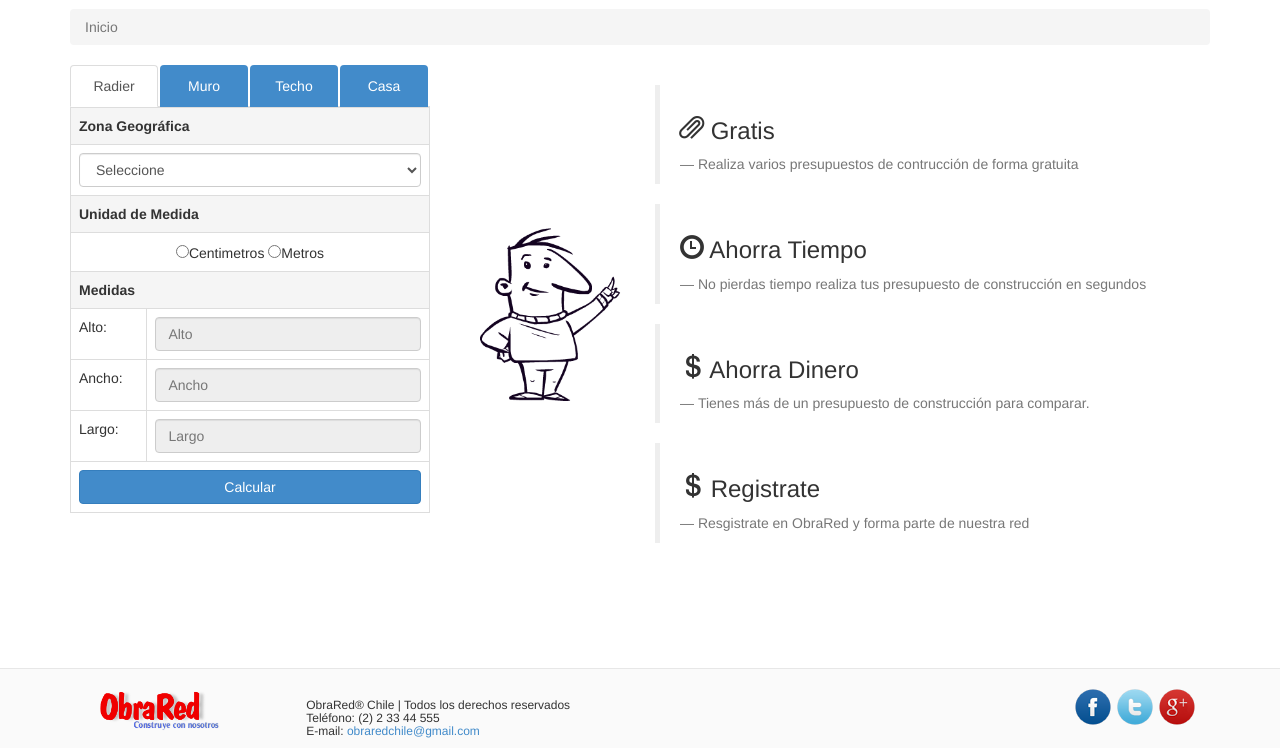
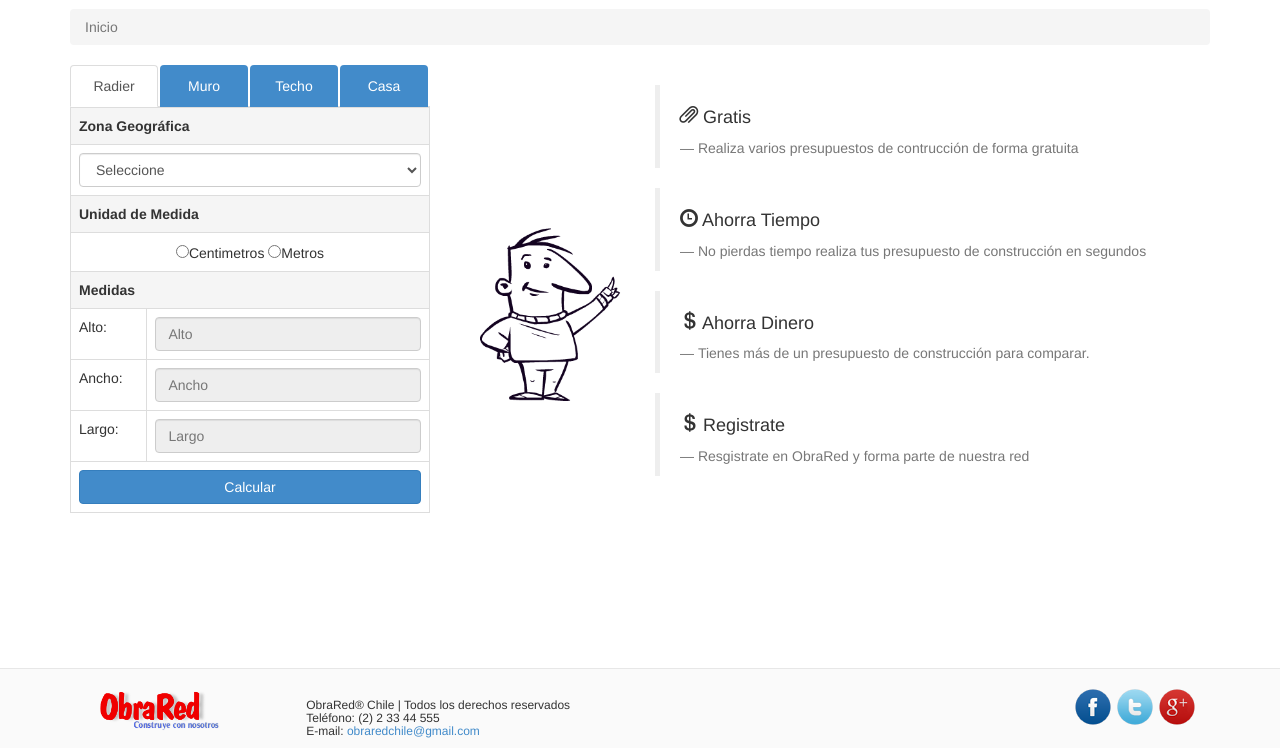
Before and after one commit to obrared2014/ObraRed, a PHP site: page / in a window 1280 px wide. Shown: the part 51-799 px from the top of the page. Run offline with PHP 8.4, Linux system fonts and the light colour scheme.

Commit message:
Carousel modificado

```diff
--- a/Vista/Carousel.php
+++ b/Vista/Carousel.php
@@ -330,19 +330,19 @@
             </div>
             <div class="col-lg-9">
                 <blockquote>
-                    <p><h3><span class="glyphicon glyphicon-paperclip"></span> Gratis</h3></p>
+                    <p><h4><span class="glyphicon glyphicon-paperclip"></span> Gratis</h4></p>
                     <footer>Realiza varios presupuestos de contrucción de forma gratuita</footer>
                 </blockquote>
                 <blockquote>
-                    <p><h3><span class="glyphicon glyphicon-time"></span> Ahorra Tiempo</h3></p>
+                    <p><h4><span class="glyphicon glyphicon-time"></span> Ahorra Tiempo</h4></p>
                     <footer>No pierdas tiempo realiza tus presupuesto de construcción en segundos</footer>
                 </blockquote>
                 <blockquote>
-                    <p><h3><span class="glyphicon glyphicon-usd"></span> Ahorra Dinero</h3></p>
+                    <p><h4><span class="glyphicon glyphicon-usd"></span> Ahorra Dinero</h4></p>
                     <footer>Tienes más de un presupuesto de construcción para comparar.</footer>
                 </blockquote>
                 <blockquote>
-                    <p><h3><span class="glyphicon glyphicon-usd"></span> Registrate</h3></p>
+                    <p><h4><span class="glyphicon glyphicon-usd"></span> Registrate</h4></p>
                     <footer>Resgistrate en ObraRed y forma parte de nuestra red</footer>
                 </blockquote>
             </div>
```
